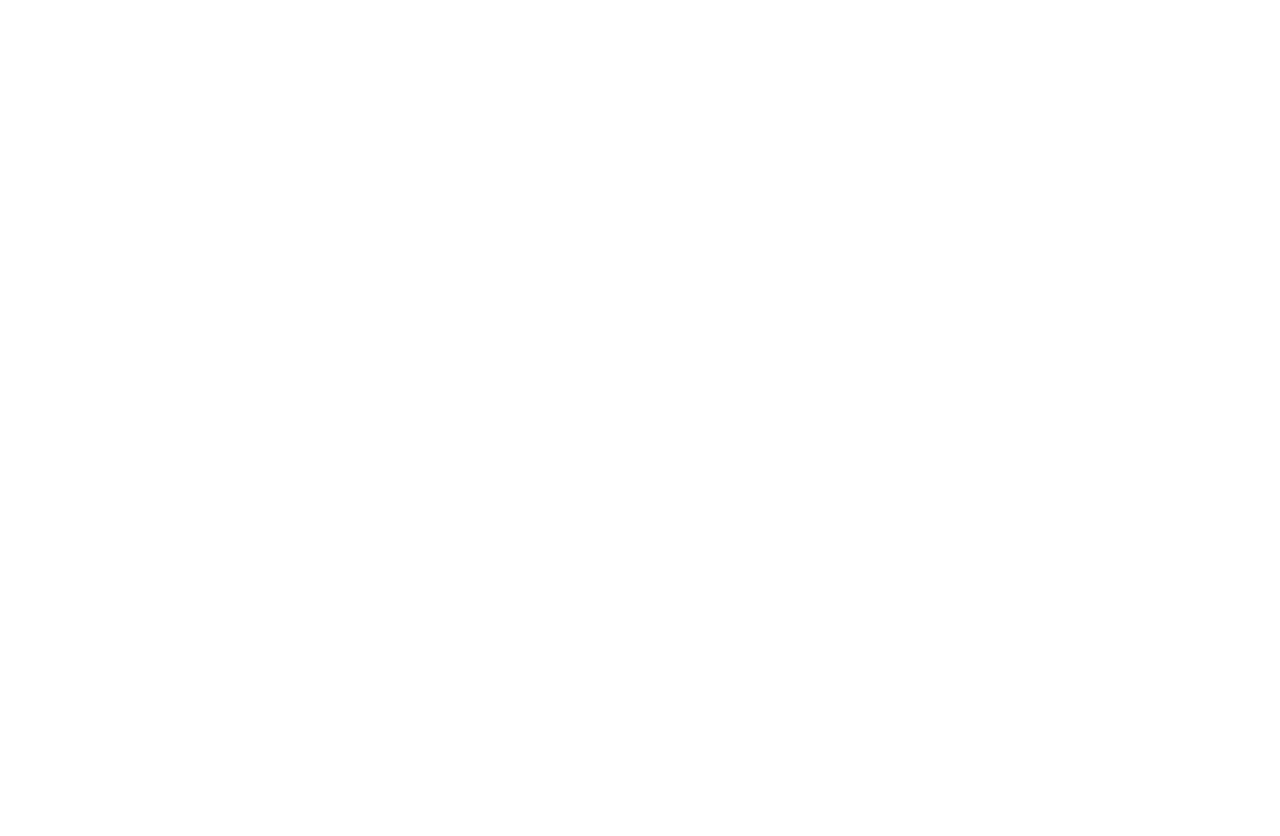
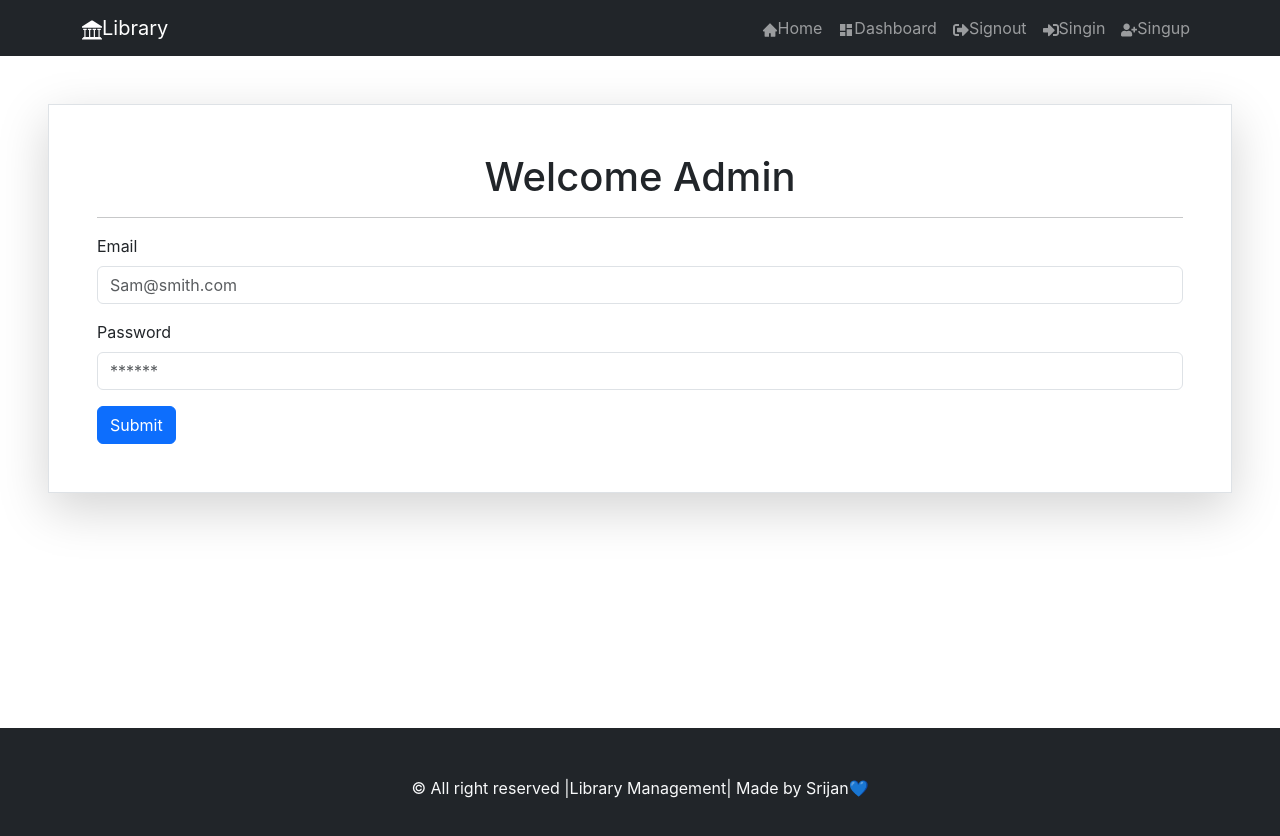
Before and after one commit to Srijan1231/Library_client, a React (Create React App) app: page /signin in a window 1280 px wide. Before the commit this address had no page. Shown: the top 836 px of the page. Before the commit the page ends 800 px from the top, so only its background shows below. Built offline with nearby package versions, Linux system fonts and the light colour scheme.

Commit message:
user-authentication-simple

```diff
--- a/package.json
+++ b/package.json
@@ -16,6 +16,7 @@
     "react-router-dom": "^6.14.0",
     "react-scripts": "5.0.1",
     "react-toastify": "^9.1.3",
+    "redux-persist": "^6.0.0",
     "web-vitals": "^2.1.4"
   },
   "scripts": {
--- a/src/App.js
+++ b/src/App.js
@@ -11,8 +11,8 @@ function App() {
     <>
       <Routes>
         <Route path="/" element={<Home />} />
-        <Route path="/login" element={<Signin />} />
-        <Route path="/new-user" element={<Signup />} />
+        <Route path="/signin" element={<Signin />} />
+        <Route path="/signup" element={<Signup />} />
       </Routes>
 
       <ToastContainer />
--- a/src/component/pages/signup-signin/Signin.js
+++ b/src/component/pages/signup-signin/Signin.js
@@ -1,30 +1,53 @@
 import React from "react";
 import Button from "react-bootstrap/Button";
 import Form from "react-bootstrap/Form";
+import { useState } from "react";
 import { Header } from "../../layout/Header";
 import { Footer } from "../../layout/Footer";
+import CustomInput from "../../custom-input/CustomInput";
+import { signInAdminAction } from "./userAction";
+import { useDispatch } from "react-redux";
 
 const Signin = () => {
+  const [form, setForm] = useState();
+  const dispatch = useDispatch();
+  const handleOnChange = (e) => {
+    const { name, value } = e.target;
+    setForm({
+      ...form,
+      [name]: value,
+    });
+  };
+  const handleOnSubmit = (e) => {
+    e.preventDefault();
+    dispatch(signInAdminAction(form));
+  };
+  const inputs = [
+    {
+      label: "Email",
+      name: "email",
+      required: true,
+      placeholder: "Sam@smith.com",
+      type: "email",
+    },
+    {
+      label: "Password",
+      name: "password",
+      required: true,
+      placeholder: "******",
+      type: "password",
+    },
+  ];
   return (
     <div>
       <Header />
       <section className="main">
-        <Form className="m-5 p-5 border shadow-lg">
-          <Form.Group className="mb-3" controlId="formBasicEmail">
-            <Form.Label>Email address</Form.Label>
-            <Form.Control type="email" placeholder="Enter email" />
-            <Form.Text className="text-muted">
-              We'll never share your email with anyone else.
-            </Form.Text>
-          </Form.Group>
-
-          <Form.Group className="mb-3" controlId="formBasicPassword">
-            <Form.Label>Password</Form.Label>
-            <Form.Control type="password" placeholder="Password" />
-          </Form.Group>
-          <Form.Group className="mb-3" controlId="formBasicCheckbox">
-            <Form.Check type="checkbox" label="Check me out" />
-          </Form.Group>
+        <Form className="m-5 p-5 border shadow-lg" onSubmit={handleOnSubmit}>
+          <h1 className="text-center">Welcome Admin</h1>
+          <hr />
+          {inputs.map((item, i) => (
+            <CustomInput key={i} {...item} onChange={handleOnChange} />
+          ))}
           <Button variant="primary" type="submit">
             Submit
           </Button>
--- /dev/null
+++ b/src/component/pages/signup-signin/userAction.js
@@ -0,0 +1,8 @@
+import { loginUser } from "../../../helper/axios";
+import { toast } from "react-toastify";
+import { setUser } from "./userSlice";
+export const signInAdminAction = (userObj) => async (dispatch) => {
+  const { status, message, user } = await loginUser(userObj);
+  toast[status](message);
+  user?._id && dispatch(setUser(user));
+};
--- /dev/null
+++ b/src/component/pages/signup-signin/userSlice.js
@@ -0,0 +1,18 @@
+import { createSlice } from "@reduxjs/toolkit";
+
+const initialState = {
+  user: {},
+};
+
+const userSlice = createSlice({
+  name: "user",
+  initialState,
+  reducers: {
+    setUser: (state, { payload }) => {
+      state.user = payload;
+    },
+  },
+});
+const { reducer, actions } = userSlice;
+export const { setUser } = actions;
+export default reducer;
--- a/src/helper/axios.js
+++ b/src/helper/axios.js
@@ -1,7 +1,7 @@
 import axios from "axios";
+const rootAPI = "http://localhost:8000";
+const userAPI = rootAPI + "/api/v1/user";
 export const postUser = async (userData) => {
-  const rootAPI = "http://localhost:8000";
-  const userAPI = rootAPI + "/api/v1/user";
   try {
     const { data } = await axios.post(userAPI, userData);
     return data;
@@ -12,3 +12,14 @@ export const postUser = async (userData) => {
     };
   }
 };
+export const loginUser = async (userData) => {
+  try {
+    const { data } = await axios.post(userAPI + "/login", userData);
+    return data;
+  } catch (error) {
+    return {
+      status: "error",
+      message: error.message,
+    };
+  }
+};
--- a/src/index.js
+++ b/src/index.js
@@ -4,15 +4,18 @@ import "./index.css";
 import App from "./App";
 import reportWebVitals from "./reportWebVitals";
 import { Provider } from "react-redux";
-import { store } from "./store.js";
+import { store, persistor } from "./redux/store";
 import { BrowserRouter } from "react-router-dom";
+import { PersistGate } from "redux-persist/integration/react";
 
 const root = ReactDOM.createRoot(document.getElementById("root"));
 root.render(
   <React.StrictMode>
     <BrowserRouter>
       <Provider store={store}>
-        <App />
+        <PersistGate loading={null} persistor={persistor}>
+          <App />
+        </PersistGate>
       </Provider>
     </BrowserRouter>
   </React.StrictMode>
--- /dev/null
+++ b/src/redux/store.js
@@ -0,0 +1,16 @@
+import { configureStore } from "@reduxjs/toolkit";
+import userReducer from "../component/pages/signup-signin/userSlice.js";
+import { persistStore, persistReducer } from "redux-persist";
+import storage from "redux-persist/lib/storage";
+const userPersistConfig = {
+  key: "userInfo",
+  storage,
+};
+const persistedUserReducer = persistReducer(userPersistConfig, userReducer);
+const store = configureStore({
+  reducer: {
+    userInfo: persistedUserReducer,
+  },
+});
+const persistor = persistStore(store);
+export { store, persistor };
--- a/src/store.js
+++ /dev/null
@@ -1,6 +0,0 @@
-import { configureStore } from "@reduxjs/toolkit";
-export const store = configureStore({
-  reducer: {
-    user: {},
-  },
-});
```
Also changed, not shown: 1 other file (tests, documents, lock files or other folders).
